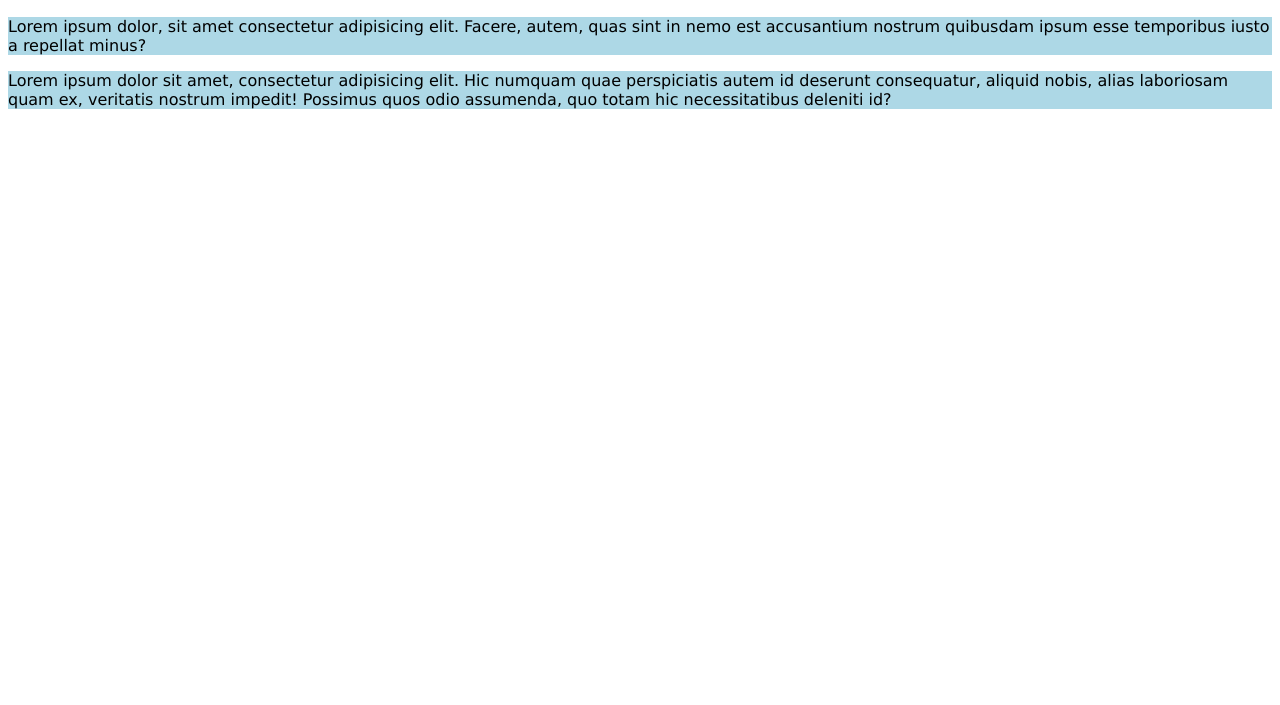
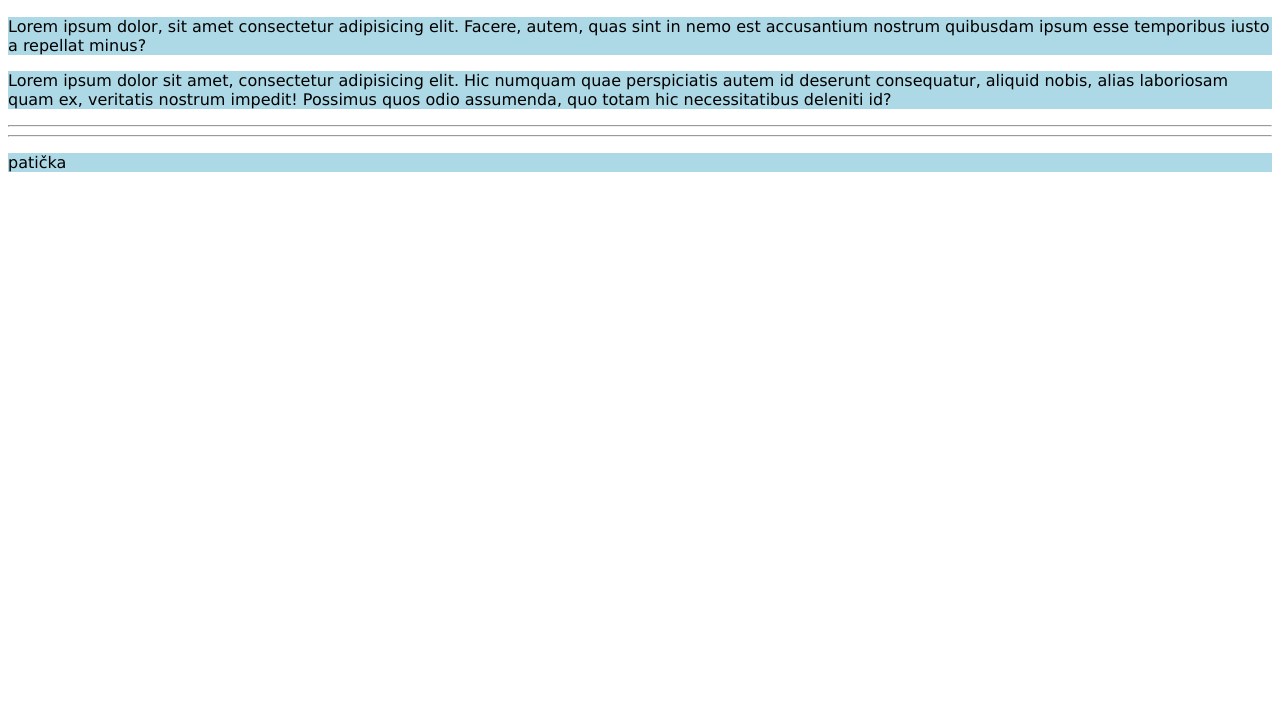
Before and after one commit to michal-git-test/GIT, a plain HTML site: page index.html in a window 1280 px wide. Shown: the part 95-800 px from the top of the page. Drawn offline with Linux system fonts and the light colour scheme.

Commit message:
patička

```diff
--- a/index.html
+++ b/index.html
@@ -15,5 +15,9 @@
     <p>Lorem ipsum dolor sit amet, consectetur adipisicing elit. Hic numquam quae perspiciatis autem id deserunt
         consequatur, aliquid nobis, alias laboriosam quam ex, veritatis nostrum impedit! Possimus quos odio assumenda,
         quo totam hic necessitatibus deleniti id?</p>
+
+    <hr>
+    <hr>
+    <p>patička</p>
 </body>
 </html>
```
